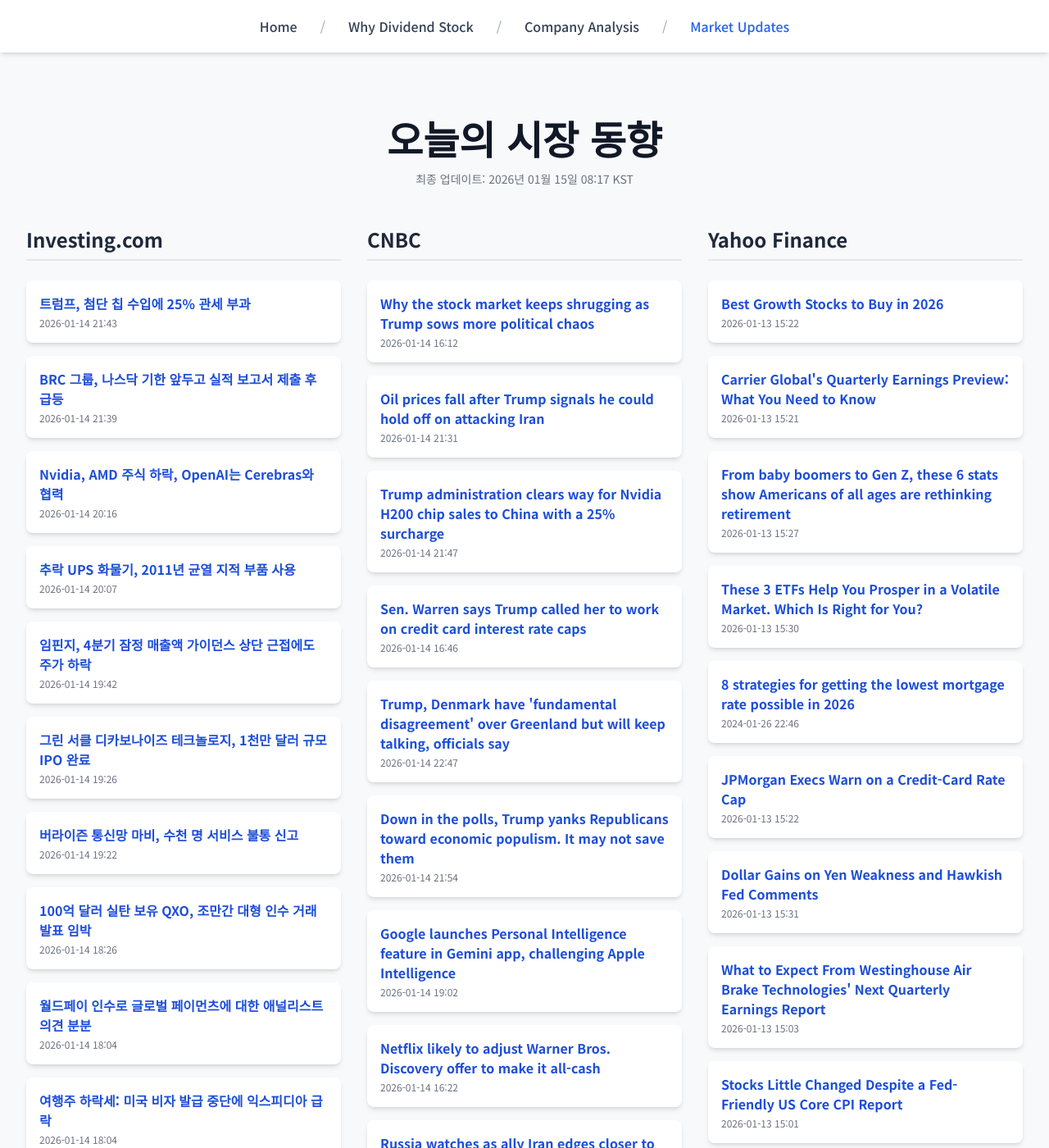
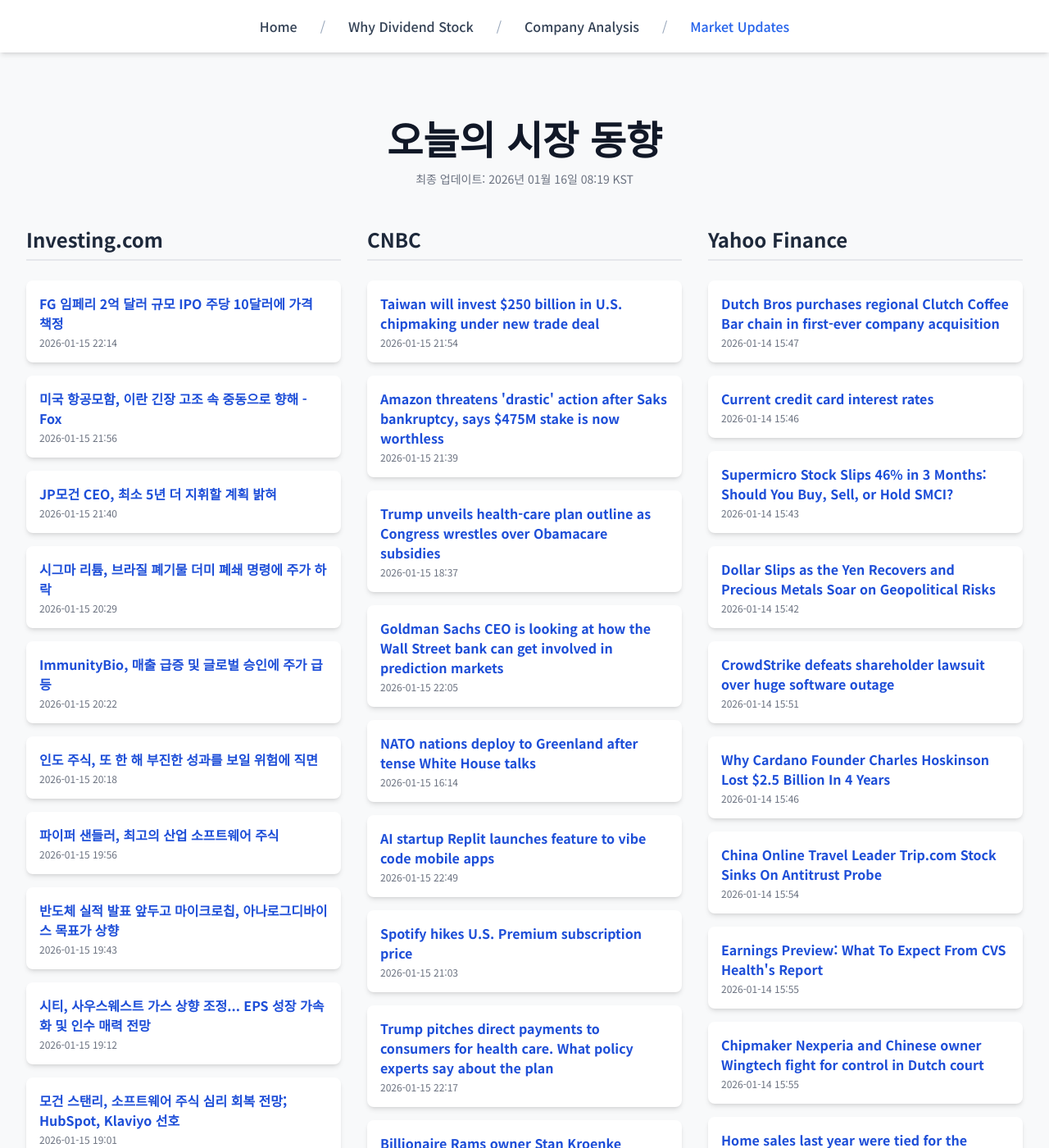
Before and after one commit to Kay-Hwang/my-company-analysis, a Jekyll site: the page built from market-updates.html, in a window 1280 px wide and 1400 px high. Shown: the whole window at 82% size. Built offline with Jekyll 4.4.1, drawn with Linux system fonts in a browser that asks for light colours; nearby versions of some CDN libraries; a script that is not in the unit is left out; some of the changed text lies outside the part shown.

Commit message:
Update daily data

```diff
--- a/_data/latest_data.json
+++ b/_data/latest_data.json
@@ -1,190 +1,190 @@
 {
-  "lastUpdated": "2026년 01월 15일 08:17 KST",
+  "lastUpdated": "2026년 01월 16일 08:19 KST",
   "news": {
     "investing": [
       {
-        "title": "트럼프, 첨단 칩 수입에 25% 관세 부과",
-        "link": "https://kr.investing.com/news/stock-market-news/article-1786095",
-        "pubDate": "2026-01-14 21:43:20",
-        "summary": "트럼프, 첨단 칩 수입에 25% 관세 부과"
+        "title": "FG 임페리 2억 달러 규모 IPO 주당 10달러에 가격 책정",
+        "link": "https://kr.investing.com/news/stock-market-news/article-432SI-1787844",
+        "pubDate": "2026-01-15 22:14:05",
+        "summary": "FG 임페리 2억 달러 규모 IPO 주당 10달러에 가격 책정"
       },
       {
-        "title": "BRC 그룹, 나스닥 기한 앞두고 실적 보고서 제출 후 급등",
-        "link": "https://kr.investing.com/news/stock-market-news/article-93CH-1786088",
-        "pubDate": "2026-01-14 21:39:23",
-        "summary": "BRC 그룹, 나스닥 기한 앞두고 실적 보고서 제출 후 급등"
+        "title": "미국 항공모함, 이란 긴장 고조 속 중동으로 향해 - Fox",
+        "link": "https://kr.investing.com/news/stock-market-news/article-93CH-1787824",
+        "pubDate": "2026-01-15 21:56:43",
+        "summary": "미국 항공모함, 이란 긴장 고조 속 중동으로 향해 - Fox"
       },
       {
-        "title": "Nvidia, AMD 주식 하락, OpenAI는 Cerebras와 협력",
-        "link": "https://kr.investing.com/news/stock-market-news/article-93CH-1785973",
-        "pubDate": "2026-01-14 20:16:05",
-        "summary": "Nvidia, AMD 주식 하락, OpenAI는 Cerebras와 협력"
+        "title": "JP모건 CEO, 최소 5년 더 지휘할 계획 밝혀",
+        "link": "https://kr.investing.com/news/stock-market-news/article-93CH-1787809",
+        "pubDate": "2026-01-15 21:40:36",
+        "summary": "JP모건 CEO, 최소 5년 더 지휘할 계획 밝혀"
       },
       {
-        "title": "추락 UPS 화물기, 2011년 균열 지적 부품 사용",
-        "link": "https://kr.investing.com/news/stock-market-news/article-93CH-1785966",
-        "pubDate": "2026-01-14 20:07:39",
-        "summary": "추락 UPS 화물기, 2011년 균열 지적 부품 사용"
+        "title": "시그마 리튬, 브라질 폐기물 더미 폐쇄 명령에 주가 하락",
+        "link": "https://kr.investing.com/news/stock-market-news/article-93CH-1787713",
+        "pubDate": "2026-01-15 20:29:08",
+        "summary": "시그마 리튬, 브라질 폐기물 더미 폐쇄 명령에 주가 하락"
       },
       {
-        "title": "임핀지, 4분기 잠정 매출액 가이던스 상단 근접에도 주가 하락",
-        "link": "https://kr.investing.com/news/stock-market-news/article-93CH-1785955",
-        "pubDate": "2026-01-14 19:42:30",
-        "summary": "임핀지, 4분기 잠정 매출액 가이던스 상단 근접에도 주가 하락"
+        "title": "ImmunityBio, 매출 급증 및 글로벌 승인에 주가 급등",
+        "link": "https://kr.investing.com/news/stock-market-news/article-93CH-1787709",
+        "pubDate": "2026-01-15 20:22:57",
+        "summary": "ImmunityBio, 매출 급증 및 글로벌 승인에 주가 급등"
       },
       {
-        "title": "그린 서클 디카보나이즈 테크놀로지, 1천만 달러 규모 IPO 완료",
-        "link": "https://kr.investing.com/news/stock-market-news/article-432SI-1785948",
-        "pubDate": "2026-01-14 19:26:08",
-        "summary": "그린 서클 디카보나이즈 테크놀로지, 1천만 달러 규모 IPO 완료"
+        "title": "인도 주식, 또 한 해 부진한 성과를 보일 위험에 직면",
+        "link": "https://kr.investing.com/news/stock-market-news/article-1787705",
+        "pubDate": "2026-01-15 20:18:17",
+        "summary": "인도 주식, 또 한 해 부진한 성과를 보일 위험에 직면"
       },
       {
-        "title": "버라이즌 통신망 마비, 수천 명 서비스 불통 신고",
-        "link": "https://kr.investing.com/news/stock-market-news/article-93CH-1785946",
-        "pubDate": "2026-01-14 19:22:47",
-        "summary": "버라이즌 통신망 마비, 수천 명 서비스 불통 신고"
+        "title": "파이퍼 샌들러, 최고의 산업 소프트웨어 주식",
+        "link": "https://kr.investing.com/news/stock-market-news/article-93CH-1787695",
+        "pubDate": "2026-01-15 19:56:33",
+        "summary": "파이퍼 샌들러, 최고의 산업 소프트웨어 주식"
       },
       {
-        "title": "100억 달러 실탄 보유 QXO, 조만간 대형 인수 거래 발표 임박",
-        "link": "https://kr.investing.com/news/stock-market-news/article-1785927",
-        "pubDate": "2026-01-14 18:26:23",
-        "summary": "100억 달러 실탄 보유 QXO, 조만간 대형 인수 거래 발표 임박"
+        "title": "반도체 실적 발표 앞두고 마이크로칩, 아나로그디바이스 목표가 상향",
+        "link": "https://kr.investing.com/news/stock-market-news/article-1787693",
+        "pubDate": "2026-01-15 19:43:02",
+        "summary": "반도체 실적 발표 앞두고 마이크로칩, 아나로그디바이스 목표가 상향"
       },
       {
-        "title": "월드페이 인수로 글로벌 페이먼츠에 대한 애널리스트 의견 분분",
-        "link": "https://kr.investing.com/news/stock-market-news/article-1785909",
-        "pubDate": "2026-01-14 18:04:44",
-        "summary": "월드페이 인수로 글로벌 페이먼츠에 대한 애널리스트 의견 분분"
+        "title": "시티, 사우스웨스트 가스 상향 조정... EPS 성장 가속화 및 인수 매력 전망",
+        "link": "https://kr.investing.com/news/stock-market-news/article-1787675",
+        "pubDate": "2026-01-15 19:12:40",
+        "summary": "시티, 사우스웨스트 가스 상향 조정... EPS 성장 가속화 및 인수 매력 전망"
       },
       {
-        "title": "여행주 하락세: 미국 비자 발급 중단에 익스피디아 급락",
-        "link": "https://kr.investing.com/news/stock-market-news/article-1785910",
-        "pubDate": "2026-01-14 18:04:36",
-        "summary": "여행주 하락세: 미국 비자 발급 중단에 익스피디아 급락"
+        "title": "모건 스탠리, 소프트웨어 주식 심리 회복 전망; HubSpot, Klaviyo 선호",
+        "link": "https://kr.investing.com/news/stock-market-news/article-1787668",
+        "pubDate": "2026-01-15 19:01:34",
+        "summary": "모건 스탠리, 소프트웨어 주식 심리 회복 전망; HubSpot, Klaviyo 선호"
       }
     ],
     "cnbc": [
       {
-        "title": "Why the stock market keeps shrugging as Trump sows more political chaos",
-        "link": "https://www.cnbc.com/2026/01/14/stock-market-investor-powell-fed-sell-america.html",
-        "pubDate": "Wed, 14 Jan 2026 16:12:39 GMT",
-        "summary": "The market rebounded back to all-time highs Monday despite the probe."
+        "title": "Taiwan will invest $250 billion in U.S. chipmaking under new trade deal",
+        "link": "https://www.cnbc.com/2026/01/15/us-taiwan-chips-deal-china.html",
+        "pubDate": "Thu, 15 Jan 2026 21:54:35 GMT",
+        "summary": "The U.S. and Taiwan have reached a trade agreement to build chips and chip factories on American soil, the Department of Commerce announced Thursday."
       },
       {
-        "title": "Oil prices fall after Trump signals he could hold off on attacking Iran",
-        "link": "https://www.cnbc.com/2026/01/14/oil-falls-nearly-2percent-after-trump-signals-he-could-hold-off-on-attacking-iran.html",
-        "pubDate": "Wed, 14 Jan 2026 21:31:27 GMT",
-        "summary": "Trump told reporters in the Oval Office that \"we've been told that the killing in Iran is stopping. It's stopped. It's stopping, and there's no plan for executions.\""
+        "title": "Amazon threatens 'drastic' action after Saks bankruptcy, says $475M stake is now worthless",
+        "link": "https://www.cnbc.com/2026/01/15/amazon-says-saks-investment-is-worthless-after-bankruptcy.html",
+        "pubDate": "Thu, 15 Jan 2026 21:39:10 GMT",
+        "summary": "Amazon invested $475 million into Saks' acquisition of Neiman Marcus. It wants a federal judge to reject Saks' bankruptcy plan because it harms creditors."
       },
       {
-        "title": "Trump administration clears way for Nvidia H200 chip sales to China with a 25% surcharge",
-        "link": "https://www.cnbc.com/2026/01/14/trump-nvidia-h200-china-ai-chips.html",
-        "pubDate": "Wed, 14 Jan 2026 21:47:45 GMT",
-        "summary": "The H200's performance has been exceeded by two generations of Nvidia chips currently in production, the Blackwell and Rubin."
+        "title": "Trump unveils health-care plan outline as Congress wrestles over Obamacare subsidies",
+        "link": "https://www.cnbc.com/2026/01/15/trump-congress-aca-subsidies-health-care.html",
+        "pubDate": "Thu, 15 Jan 2026 18:37:03 GMT",
+        "summary": "Trump urged Congress, which is grappling over an extension of key ACA tax credits, to pass \"The Great Healthcare Plan\" without delay."
       },
       {
-        "title": "Sen. Warren says Trump called her to work on credit card interest rate caps",
-        "link": "https://www.cnbc.com/2026/01/14/warren-trump-credit-card-interest-rate-affordability.html",
-        "pubDate": "Wed, 14 Jan 2026 16:46:13 GMT",
-        "summary": "Republicans on Capitol Hill have lightly thrown cold water on capping credit card interest at 10%."
+        "title": "Goldman Sachs CEO is looking at how the Wall Street bank can get involved in prediction markets",
+        "link": "https://www.cnbc.com/2026/01/15/goldman-sachs-ceo-looks-at-how-to-get-involved-in-prediction-markets.html",
+        "pubDate": "Thu, 15 Jan 2026 22:05:15 GMT",
+        "summary": "Goldman's interest comes as prediction markets gain visibility and debate swirls over market transparency and regulatory boundaries."
       },
       {
-        "title": "Trump, Denmark have 'fundamental disagreement' over Greenland but will keep talking, officials say",
-        "link": "https://www.cnbc.com/2026/01/14/denmark-greenland-trump-white-house.html",
-        "pubDate": "Wed, 14 Jan 2026 22:47:28 GMT",
-        "summary": "Officials from Denmark and Greenland held a news conference after meeting with Trump administration officials."
+        "title": "NATO nations deploy to Greenland after tense White House talks",
+        "link": "https://www.cnbc.com/2026/01/15/greenland-nato-troops-denmark-germany-arctic-trump.html",
+        "pubDate": "Thu, 15 Jan 2026 16:14:19 GMT",
+        "summary": "The joint NATO exercise comes shortly after tense talks between officials representing the U.S., Denmark and Greenland."
       },
       {
-        "title": "Down in the polls, Trump yanks Republicans toward economic populism. It may not save them",
-        "link": "https://www.cnbc.com/2026/01/14/trump-republicans-economic-populism.html",
-        "pubDate": "Wed, 14 Jan 2026 21:54:19 GMT",
-        "summary": "President Donald Trump phoned Democratic Sen. Elizabeth Warren earlier this week."
+        "title": "AI startup Replit launches feature to vibe code mobile apps",
+        "link": "https://www.cnbc.com/2026/01/15/ai-startup-replit-launches-feature-to-vibe-code-mobile-apps.html",
+        "pubDate": "Thu, 15 Jan 2026 22:49:22 GMT",
+        "summary": "Replit launched a feature that lets users create publishable mobile apps using just natural language prompts."
       },
       {
-        "title": "Google launches Personal Intelligence feature in Gemini app, challenging Apple Intelligence",
-        "link": "https://www.cnbc.com/2026/01/14/google-launches-personal-intelligence-in-gemini-app-challenging-apple.html",
-        "pubDate": "Wed, 14 Jan 2026 19:02:33 GMT",
-        "summary": "Google has been bolstering its AI offerings as it takes on OpenAI, and is now going directly at Apple."
+        "title": "Spotify hikes U.S. Premium subscription price",
+        "link": "https://www.cnbc.com/2026/01/15/spotify-subscription-price-premium-us.html",
+        "pubDate": "Thu, 15 Jan 2026 21:03:09 GMT",
+        "summary": "Co-founder Daniel Ek recently stepped down as CEO, with co-CEOs Gustav Söderström and Alex Norström now at the helm of the music streamer."
       },
       {
-        "title": "Netflix likely to adjust Warner Bros. Discovery offer to make it all-cash",
-        "link": "https://www.cnbc.com/2026/01/14/netflix-warner-bros-discovery-deal-all-cash.html",
-        "pubDate": "Wed, 14 Jan 2026 16:22:32 GMT",
-        "summary": "Netflix is likely to amend its offer for Warner Bros. Discovery's streaming and studio business after reaching an earlier agreement in December."
+        "title": "Trump pitches direct payments to consumers for health care. What policy experts say about the plan",
+        "link": "https://www.cnbc.com/2026/01/15/trump-direct-payments-health-care.html",
+        "pubDate": "Thu, 15 Jan 2026 22:17:57 GMT",
+        "summary": "President Donald Trump wants to send payments directly to households for health costs. Experts think the plan may raise costs and the number of uninsured."
       },
       {
-        "title": "Russia watches as ally Iran edges closer to collapse. Here's why it matters for Moscow",
-        "link": "https://www.cnbc.com/2026/01/14/russia-iran-unrest-collapse-trump-moscow.html",
-        "pubDate": "Wed, 14 Jan 2026 17:51:44 GMT",
-        "summary": "The prospect of another ally falling in the Middle East will be a worrying one for Moscow, particularly after it has seen other alliances collapse recently."
+        "title": "Billionaire Rams owner Stan Kroenke becomes America's biggest private landowner",
+        "link": "https://www.cnbc.com/2026/01/15/stan-kroenke-largest-private-us-landowner.html",
+        "pubDate": "Thu, 15 Jan 2026 16:11:31 GMT",
+        "summary": "Kroenke represents a growing wave of ultra-wealthy entrepreneurs investing in long-held ranches and farmland."
       },
       {
-        "title": "Stellantis CEO: 2026 is the ‘year of execution’ as Wall Street awaits turnaround strategy",
-        "link": "https://www.cnbc.com/2026/01/14/stellantis-ceo-turnaround-plan.html",
-        "pubDate": "Wed, 14 Jan 2026 21:15:53 GMT",
-        "summary": "Stellantis CEO Antonio Filosa views 2026 as an execution year for the embattled automaker following years of sales declines in the U.S."
+        "title": "New York offshore wind project to resume construction after judge lifts Trump suspension",
+        "link": "https://www.cnbc.com/2026/01/15/judge-allows-equinor-empire-wind-construction-trump.html",
+        "pubDate": "Thu, 15 Jan 2026 18:22:40 GMT",
+        "summary": "Equinor, the Norwegian company developing the project, said it \"will now focus on safely restarting construction activities.\""
       }
     ],
     "yahoo": [
       {
-        "title": "Best Growth Stocks to Buy in 2026",
-        "link": "https://finance.yahoo.com/news/best-growth-stocks-buy-2026-152209226.html",
-        "pubDate": "2026-01-13T15:22:09Z",
-        "summary": "Best Growth Stocks to Buy in 2026"
+        "title": "Dutch Bros purchases regional Clutch Coffee Bar chain in first-ever company acquisition",
+        "link": "https://finance.yahoo.com/news/dutch-bros-purchases-regional-clutch-154752153.html",
+        "pubDate": "2026-01-14T15:47:52Z",
+        "summary": "Dutch Bros purchases regional Clutch Coffee Bar chain in first-ever company acquisition"
       },
       {
-        "title": "Carrier Global's Quarterly Earnings Preview: What You Need to Know",
-        "link": "https://finance.yahoo.com/news/carrier-globals-quarterly-earnings-preview-152113209.html",
-        "pubDate": "2026-01-13T15:21:13Z",
-        "summary": "Carrier Global's Quarterly Earnings Preview: What You Need to Know"
+        "title": "Current credit card interest rates",
+        "link": "https://finance.yahoo.com/news/current-credit-card-interest-rates-190100321.html",
+        "pubDate": "2026-01-14T15:46:50Z",
+        "summary": "Current credit card interest rates"
       },
       {
-        "title": "From baby boomers to Gen Z, these 6 stats show Americans of all ages are rethinking retirement",
-        "link": "https://finance.yahoo.com/news/baby-boomers-gen-z-6-152700167.html",
-        "pubDate": "2026-01-13T15:27:00Z",
-        "summary": "From baby boomers to Gen Z, these 6 stats show Americans of all ages are rethinking retirement"
+        "title": "Supermicro Stock Slips 46% in 3 Months: Should You Buy, Sell, or Hold SMCI?",
+        "link": "https://finance.yahoo.com/news/supermicro-stock-slips-46-3-154345898.html",
+        "pubDate": "2026-01-14T15:43:45Z",
+        "summary": "Supermicro Stock Slips 46% in 3 Months: Should You Buy, Sell, or Hold SMCI?"
       },
       {
-        "title": "These 3 ETFs Help You Prosper in a Volatile Market. Which Is Right for You?",
-        "link": "https://finance.yahoo.com/news/3-etfs-help-prosper-volatile-153002733.html",
-        "pubDate": "2026-01-13T15:30:02Z",
-        "summary": "These 3 ETFs Help You Prosper in a Volatile Market. Which Is Right for You?"
+        "title": "Dollar Slips as the Yen Recovers and Precious Metals Soar on Geopolitical Risks",
+        "link": "https://finance.yahoo.com/news/dollar-slips-yen-recovers-precious-154240504.html",
+        "pubDate": "2026-01-14T15:42:40Z",
+        "summary": "Dollar Slips as the Yen Recovers and Precious Metals Soar on Geopolitical Risks"
       },
       {
-        "title": "8 strategies for getting the lowest mortgage rate possible in 2026",
-        "link": "https://finance.yahoo.com/personal-finance/mortgages/article/8-strategies-for-getting-the-lowest-mortgage-rate-possible-in-2026-224601956.html",
-        "pubDate": "2024-01-26T22:46:01Z",
-        "summary": "8 strategies for getting the lowest mortgage rate possible in 2026"
+        "title": "CrowdStrike defeats shareholder lawsuit over huge software outage",
+        "link": "https://finance.yahoo.com/news/crowdstrike-defeats-shareholder-lawsuit-over-155130284.html",
+        "pubDate": "2026-01-14T15:51:30Z",
+        "summary": "CrowdStrike defeats shareholder lawsuit over huge software outage"
       },
       {
-        "title": "JPMorgan Execs Warn on a Credit-Card Rate Cap",
-        "link": "https://www.wsj.com/livecoverage/stock-market-cpi-today-inflation-01-13-2026/card/jpmorgan-execs-warn-on-a-credit-card-rate-cap-NXPFW8pyaC4UI5tfu67A?siteid=yhoof2&yptr=yahoo",
-        "pubDate": "2026-01-13T15:22:38Z",
-        "summary": "JPMorgan Execs Warn on a Credit-Card Rate Cap"
+        "title": "Why Cardano Founder Charles Hoskinson Lost $2.5 Billion In 4 Years",
+        "link": "https://finance.yahoo.com/news/why-cardano-founder-charles-hoskinson-154614172.html",
+        "pubDate": "2026-01-14T15:46:14Z",
+        "summary": "Why Cardano Founder Charles Hoskinson Lost $2.5 Billion In 4 Years"
       },
       {
-        "title": "Dollar Gains on Yen Weakness and Hawkish Fed Comments",
-        "link": "https://finance.yahoo.com/news/dollar-gains-yen-weakness-hawkish-153154161.html",
-        "pubDate": "2026-01-13T15:31:54Z",
-        "summary": "Dollar Gains on Yen Weakness and Hawkish Fed Comments"
+        "title": "China Online Travel Leader Trip.com Stock Sinks On Antitrust Probe",
+        "link": "https://www.investors.com/news/technology/trip-com-tcom-stock-antitrust-china/?src=A00220&yptr=yahoo",
+        "pubDate": "2026-01-14T15:54:52Z",
+        "summary": "China Online Travel Leader Trip.com Stock Sinks On Antitrust Probe"
       },
       {
-        "title": "What to Expect From Westinghouse Air Brake Technologies' Next Quarterly Earnings Report",
-        "link": "https://finance.yahoo.com/news/expect-westinghouse-air-brake-technologies-150303580.html",
-        "pubDate": "2026-01-13T15:03:03Z",
-        "summary": "What to Expect From Westinghouse Air Brake Technologies' Next Quarterly Earnings Report"
+        "title": "Earnings Preview: What To Expect From CVS Health's Report",
+        "link": "https://finance.yahoo.com/news/earnings-preview-expect-cvs-healths-155503094.html",
+        "pubDate": "2026-01-14T15:55:03Z",
+        "summary": "Earnings Preview: What To Expect From CVS Health's Report"
       },
       {
-        "title": "Stocks Little Changed Despite a Fed-Friendly US Core CPI Report",
-        "link": "https://finance.yahoo.com/news/stocks-little-changed-despite-fed-150139436.html",
-        "pubDate": "2026-01-13T15:01:39Z",
-        "summary": "Stocks Little Changed Despite a Fed-Friendly US Core CPI Report"
+        "title": "Chipmaker Nexperia and Chinese owner Wingtech fight for control in Dutch court",
+        "link": "https://finance.yahoo.com/news/chipmaker-nexperia-chinese-owner-wingtech-021958081.html",
+        "pubDate": "2026-01-14T15:55:16Z",
+        "summary": "Chipmaker Nexperia and Chinese owner Wingtech fight for control in Dutch court"
       },
       {
-        "title": "What You Need To Know Ahead of Welltower’s Earnings Release",
-        "link": "https://finance.yahoo.com/news/know-ahead-welltower-earnings-release-153723521.html",
-        "pubDate": "2026-01-13T15:37:23Z",
-        "summary": "What You Need To Know Ahead of Welltower’s Earnings Release"
+        "title": "Home sales last year were tied for the lowest level in 3 decades",
+        "link": "https://finance.yahoo.com/news/home-sales-last-year-were-tied-for-the-lowest-level-in-3-decades-155615598.html",
+        "pubDate": "2026-01-14T15:56:15Z",
+        "summary": "Home sales last year were tied for the lowest level in 3 decades"
       }
     ]
   }
```
